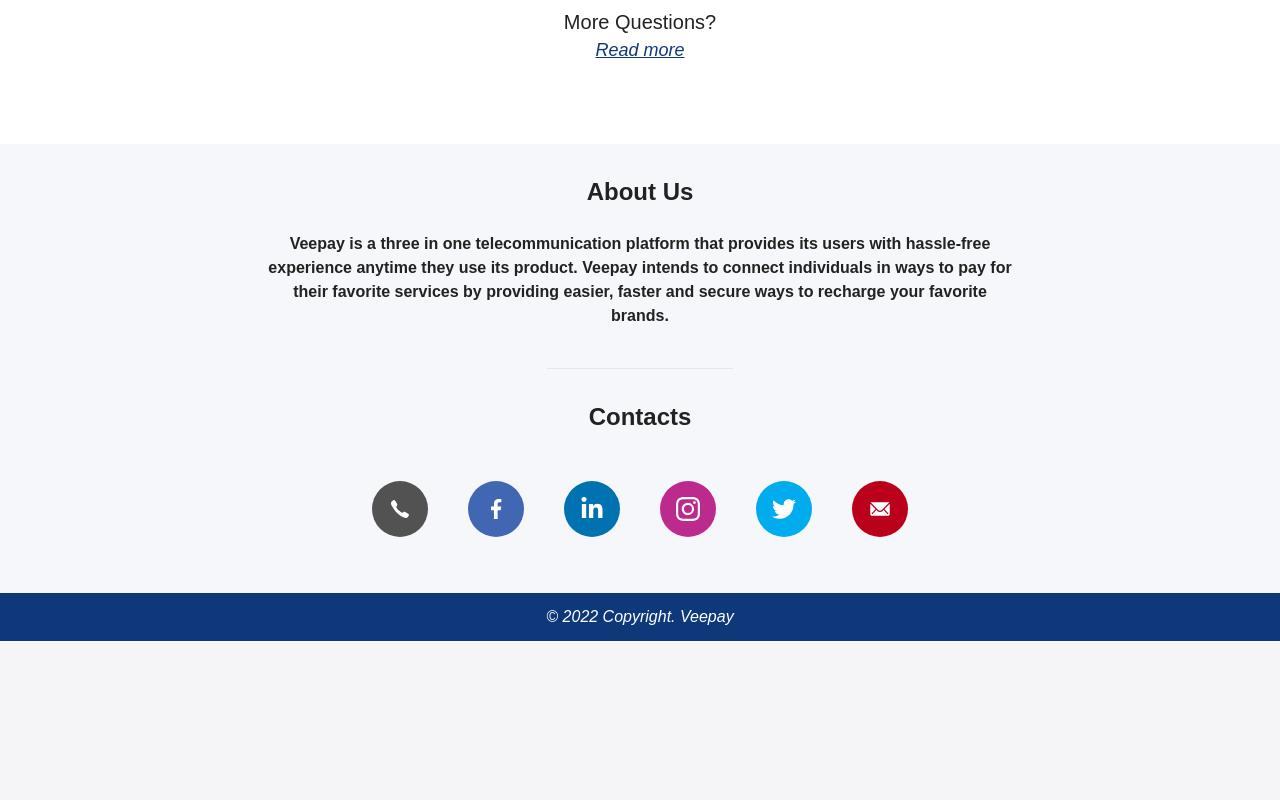
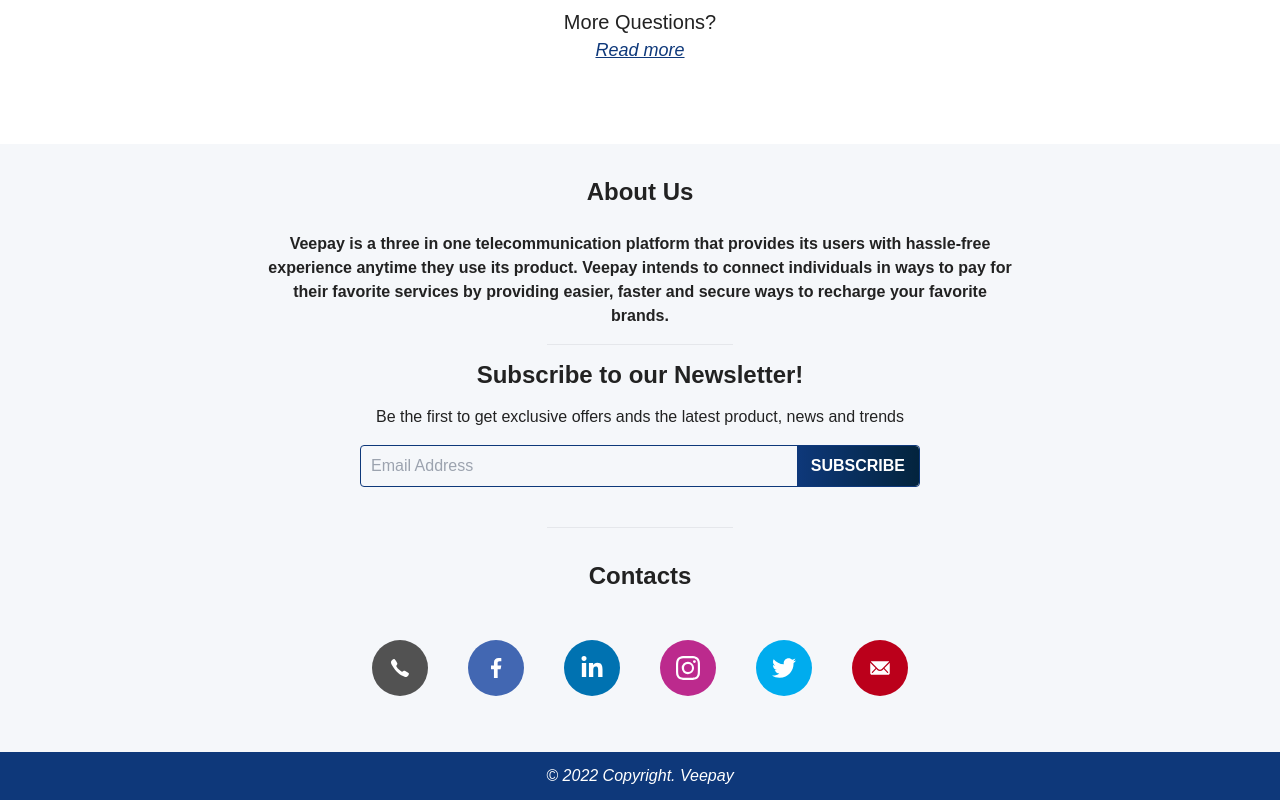
Before and after one commit to ihemebiriegondu/veepay-new-landingpage, a React (Create React App) app: page / in a window 1280 px wide. Shown: the part 2647-3447 px from the top of the page. Before the commit the page ends 3288 px from the top, so only its background shows below. Built offline with nearby package versions, Linux system fonts and the light colour scheme; the HTML template or start-up script is replaced by a standard one.

Commit message:
added the newsletter section

```diff
--- a/src/components/DashboardComponents/MainDashboardComponents/carouselSwipperButtons.jsx
+++ b/src/components/DashboardComponents/MainDashboardComponents/carouselSwipperButtons.jsx
@@ -1,6 +1,6 @@
 import React, { useState } from "react";
 import { useSwiper } from "swiper/react";
-import { BiSolidLeftArrow, BiSolidRightArrow } from "react-icons/bi";
+import { FiChevronLeft, FiChevronRight } from "react-icons/fi";
 
 export default function CarouselSwipperButtons() {
   const swiper = useSwiper();
@@ -8,31 +8,29 @@
   const [snapIn, setSnapIn] = useState(swiper.activeIndex);
 
   return (
-    <div>
+    <div className="">
       <div
-        className={`absolute top-1/2 left-2 z-50 text-xl text-white/30 hover:text-white transition duration-200 ease-in cursor-pointer ${
+        className={`absolute top-1/2 left-0.5 z-50 text-xl text-black bg-white hover:text-primary p-1 rounded-full shadow-sm transition duration-200 ease-in cursor-pointer ${
           snapIn === 0 ? "hidden" : "block"
         }`}
-      >
-        <BiSolidLeftArrow
         onClick={() => {
           swiper.slidePrev();
           setSnapIn(swiper.activeIndex);
         }}
-        />
+      >
+        <FiChevronLeft />
       </div>
 
       <div
-        className={`absolute top-1/2 right-2 z-50 text-xl text-white/30 hover:text-white transition duration-200 ease-in cursor-pointer ${
+        className={`absolute bottom-1/2 right-0.5 z-50 text-xl text-black bg-white hover:text-primary p-1 rounded-full shadow-sm transition duration-200 ease-in cursor-pointer ${
           snapIn === 1 ? "hidden" : "block"
         }`}
-      >
-        <BiSolidRightArrow
         onClick={() => {
           swiper.slideNext();
           setSnapIn(swiper.activeIndex);
         }}
-        />
+      >
+        <FiChevronRight />
       </div>
     </div>
   );
--- a/src/components/DashboardComponents/MainDashboardComponents/topMobileCarousel.jsx
+++ b/src/components/DashboardComponents/MainDashboardComponents/topMobileCarousel.jsx
@@ -1,6 +1,6 @@
 import React from "react";
 import { Swiper, SwiperSlide } from "swiper/react";
-import { Pagination, A11y } from "swiper/modules";
+import { A11y } from "swiper/modules";
 
 import "swiper/css";
 import "swiper/css/pagination";
@@ -11,12 +11,11 @@
 
 export default function TopMobileCarousel(props) {
   return (
-    <div>
+    <div className="">
       <Swiper
-        modules={[Pagination, A11y]}
+        modules={[A11y]}
         spaceBetween={50}
         slidesPerView={1}
-        pagination={{ clickable: true }}
       >
         <CarouselSwipperButtons />
         <SwiperSlide>
--- a/src/components/DashboardComponents/dashboardNav.jsx
+++ b/src/components/DashboardComponents/dashboardNav.jsx
@@ -51,6 +51,7 @@
                   key={nav.tab}
                   onClick={() => {
                     props.activeTab(nav.tab);
+                    props.setCurrentSettingTab('genSetting')
                   }}
                   className={`flex-col-reverse items-center font-semibold cursor-pointer md:ps-5 1.5xl:pe-0 md:pe-7 md:border-l md:border-l-4 rounded-sm transition duration-200 ease-in md:text-start text-center w-fit relative z-50 ${
                     props.tabCheck === nav.tab
--- a/src/components/DashboardComponents/mainDashboard.jsx
+++ b/src/components/DashboardComponents/mainDashboard.jsx
@@ -11,7 +11,7 @@
 
 export default function MainDashboard(props) {
   return (
-    <section className="overflow-x-hidden">
+    <section className="">
       <div className="flex flex-row justify-end items-center md:gap-3 gap-2.5">
         <Link
           to={"/dashboard"}
--- a/src/components/homeComponents/aboutSection/about.jsx
+++ b/src/components/homeComponents/aboutSection/about.jsx
@@ -4,12 +4,15 @@
 import { IoIosMail, IoIosCall } from "react-icons/io";
 import { GrFacebookOption } from "react-icons/gr";
 import { Link } from "react-router-dom";
+import NewsLetter from "./newsLetter";
 
 export default function About() {
   return (
-    <section className="text-center lg:pb-14 md:pb-8 pb-4 lg:pt-8 md:pt-4 pt-2.5 lg:px-20 md:px-12 px-6 bg-light/10">
-      <article className="2xl:w-7/12 xl:w-2/3 lg:w-3/4 md:w-11/12 w-full mx-auto lg:mb-10 md:mb-5 mb-2">
-        <h2 className="font-bold lg:text-2xl md:text-lg text-base lg:mb-6 md:mb-4 mb-2.5">About Us</h2>
+    <section className="text-center lg:pb-14 md:pb-8 pb-4 lg:pt-8 md:pt-4 pt-2.5 lg:px-20 md:px-12 xs:px-6 px-4 bg-light/10">
+      <article className="2xl:w-7/12 xl:w-2/3 lg:w-3/4 md:w-11/12 w-full mx-auto lg:mb-4 mb-2">
+        <h2 className="font-bold lg:text-2xl md:text-lg text-base lg:mb-6 md:mb-4 mb-2.5">
+          About Us
+        </h2>
         <p className="font-semibold lg:text-base md:text-sm text-xs">
           Veepay is a three in one telecommunication platform that provides its
           users with hassle-free experience anytime they use its product. Veepay
@@ -19,8 +22,12 @@
         </p>
       </article>
       <hr className="bg-primary/20 xl:w-1/6 sm:w-1/4 w-1/3 mx-auto" />
+      <NewsLetter />
+      <hr className="bg-primary/20 xl:w-1/6 sm:w-1/4 w-1/3 mx-auto" />
       <article className="lg:mt-8 md:mt-4 mt-2.5">
-        <h2 className="font-bold lg:text-2xl md:text-lg text-base lg:mb-12 md:mb-8 mb-4">Contacts</h2>
+        <h2 className="font-bold lg:text-2xl md:text-lg text-base lg:mb-12 md:mb-8 mb-4">
+          Contacts
+        </h2>
         <div className="flex items-center lg:gap-10 md:gap-6 gap-3 justify-center text-white">
           <Link className="bg-neutral-600 lg:p-4 p-2 rounded-full">
             <IoIosCall className="lg:w-6 md:w-4 w-3 lg:h-6 md:h-4 h-3" />
--- /dev/null
+++ b/src/components/homeComponents/aboutSection/newsLetter.jsx
@@ -0,0 +1,47 @@
+import React, { useState } from "react";
+
+export default function NewsLetter() {
+  const [email, setEmail] = useState("");
+  const emailRegex = /^([a-zA-Z0-9._%-]+@[a-zA-Z0-9.-]+\.[a-zA-Z]{2,})$/;
+
+  const submitEmail = (e) => {
+    e.preventDefault();
+
+    if (email !== "" && emailRegex.test(email)) {
+      //email to use for newsletter
+      console.log(email);
+    }
+  };
+
+  return (
+    <article className="lg:mt-3.5 mt-2 lg:mb-10 md:mb-5 mb-2 2xl:w-5/12 xl:w-1/2 lg:w-7/12 md:w-3/4 sm:w-5/6 w-full mx-auto">
+      <h2 className="font-bold lg:text-2xl md:text-lg text-base lg:mb-3.5 md:mb-1.5 mb-1">
+        Subscribe to our Newsletter!
+      </h2>
+      <p className="font-medium lg:text-base md:text-sm text-xs">
+        Be the first to get exclusive offers ands the latest product, news and
+        trends
+      </p>
+      <form className="mt-4" onSubmit={(e) => submitEmail(e)} noValidate>
+        <div className="border border-primary flex items-center sm:justify-center rounded">
+          <input
+            type="email"
+            name="email"
+            id="email"
+            placeholder="Email Address"
+            className="bg-transparent outline-none grow md:px-2.5 px-2 md:text-base text-sm"
+            onChange={(e) => {
+              setEmail(e.target.value);
+            }}
+          />
+          <button
+            type="submit"
+            className="outline-none bg-gradient-to-r from-primary to-darkPrimary md:px-3.5 px-2.5 md:py-2 py-1 rounded-tr rounded-br uppercase font-bold text-white md:text-base text-sm"
+          >
+            Subscribe
+          </button>
+        </div>
+      </form>
+    </article>
+  );
+}
--- a/src/pages/dashboard.jsx
+++ b/src/pages/dashboard.jsx
@@ -22,7 +22,11 @@
 
   return (
     <main className="bg-[#F5F4F7] relative top-0 bottom-0 w-full">
-      <DashboardNav activeTab={setCurrentTab} tabCheck={currentTab} />
+      <DashboardNav
+        activeTab={setCurrentTab}
+        tabCheck={currentTab}
+        setCurrentSettingTab={setCurrentSettingTab}
+      />
 
       <section className="1.5xl:w-10/12 w-full ms-auto 1.5xl:pt-14 lg:pt-5 pt-4 1.5xl:pb-14 md:pb-5 pb-24 1.5xl:ps-12 md:ps-24 ps-4 ps-4 1.5xl:pe-12 pe-4">
         {currentTab === "Profile" ? (
--- a/tailwind.config.js
+++ b/tailwind.config.js
@@ -5,10 +5,11 @@
     extend: {
       colors: {
         primary: "#0E387A",
+        darkPrimary: "#03243D",
         light: "#9FAFCA",
         secondary: "#FBC304",
         darkSecondary: "#FFA500",
-        camYellow: '#F4BB49',
+        camYellow: "#F4BB49",
         invalid: "#C4C4C4",
         warning: "#FF0000",
         formBg: "#CFD7E4",
```
Lines whose indentation alone changed are shown as unchanged.
